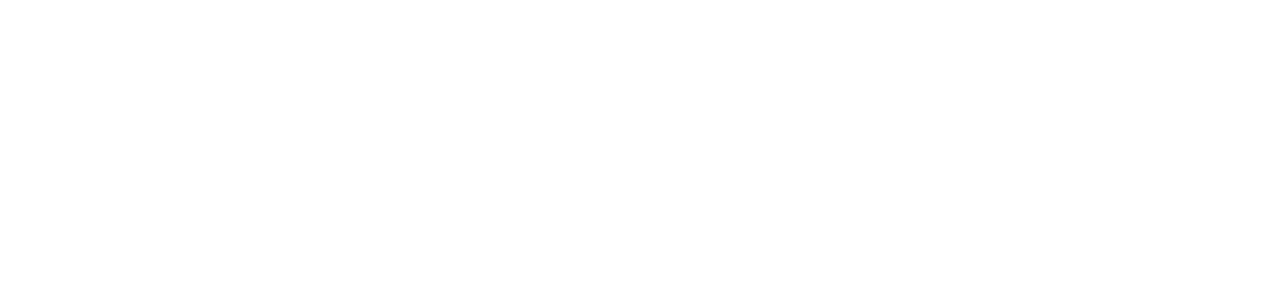
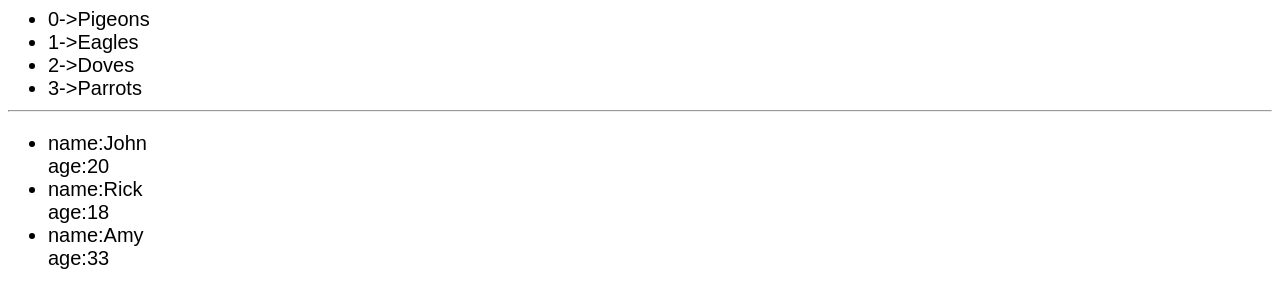
Before and after one commit to rohit-rayavarapu/rendering-lists-vue, a plain HTML site: page index.html in a window 1280 px wide. Drawn offline with nearby package versions, Linux system fonts and the light colour scheme.

Commit message:
Looped through Arrays and objects using v-for

```diff
--- a/index.html
+++ b/index.html
@@ -1,16 +1,27 @@
-<!DOCTYPE>
+<!DOCTYPE >
 <html>
-
   <head>
     <title>VueJS Course</title>
     <link rel="stylesheet" type="text/css" href="main.css" />
   </head>
 
   <body>
-  <div id="app"></div>
+    <div id="app">
+      <ul>
+        <li v-for="(bird,val) in birds">{{val}}->{{bird}}</li>
+      </ul>
+
+      <hr />
+
+   <ul>
+    <li v-for="person in people">
+      <div v-for="(value,key) in person">
+         {{key}}:{{value}}
+      </div>
+    </li>
+   </ul>
 
     <script src="https://unpkg.com/vue@next"></script>
     <script src="app.js"></script>
   </body>
-
 </html>
```
Lines whose indentation alone changed are shown as unchanged.
